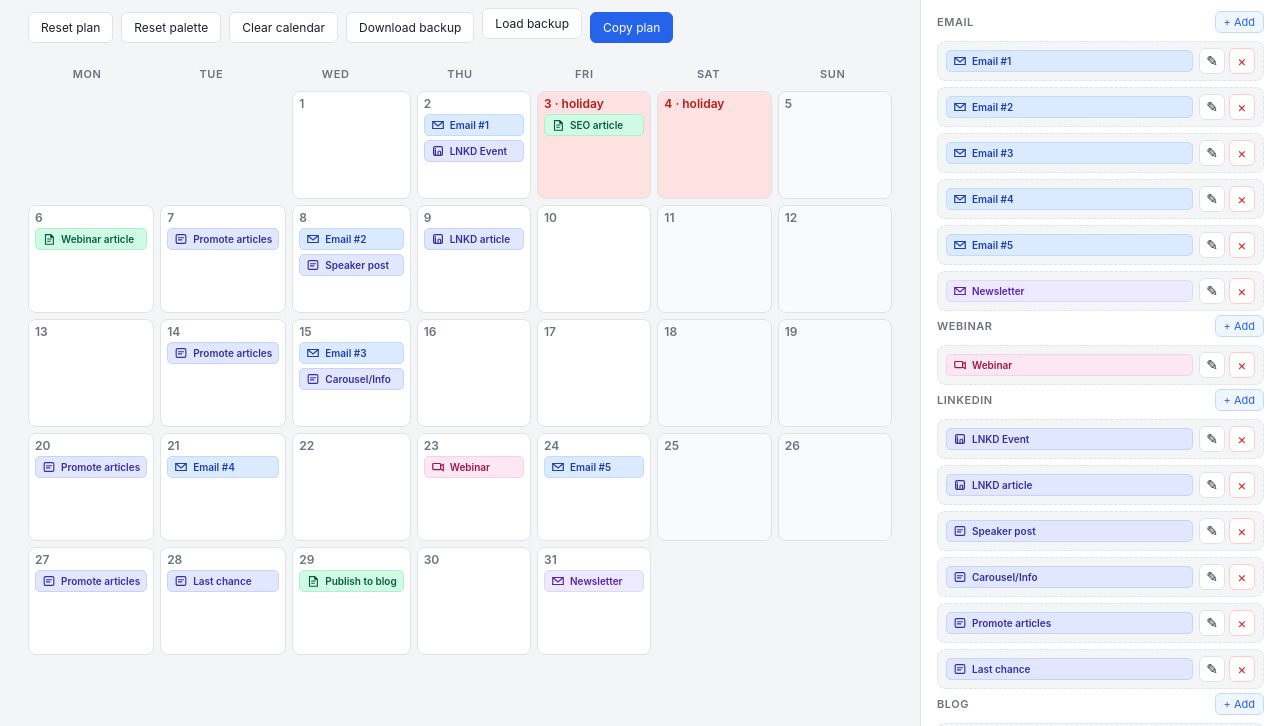
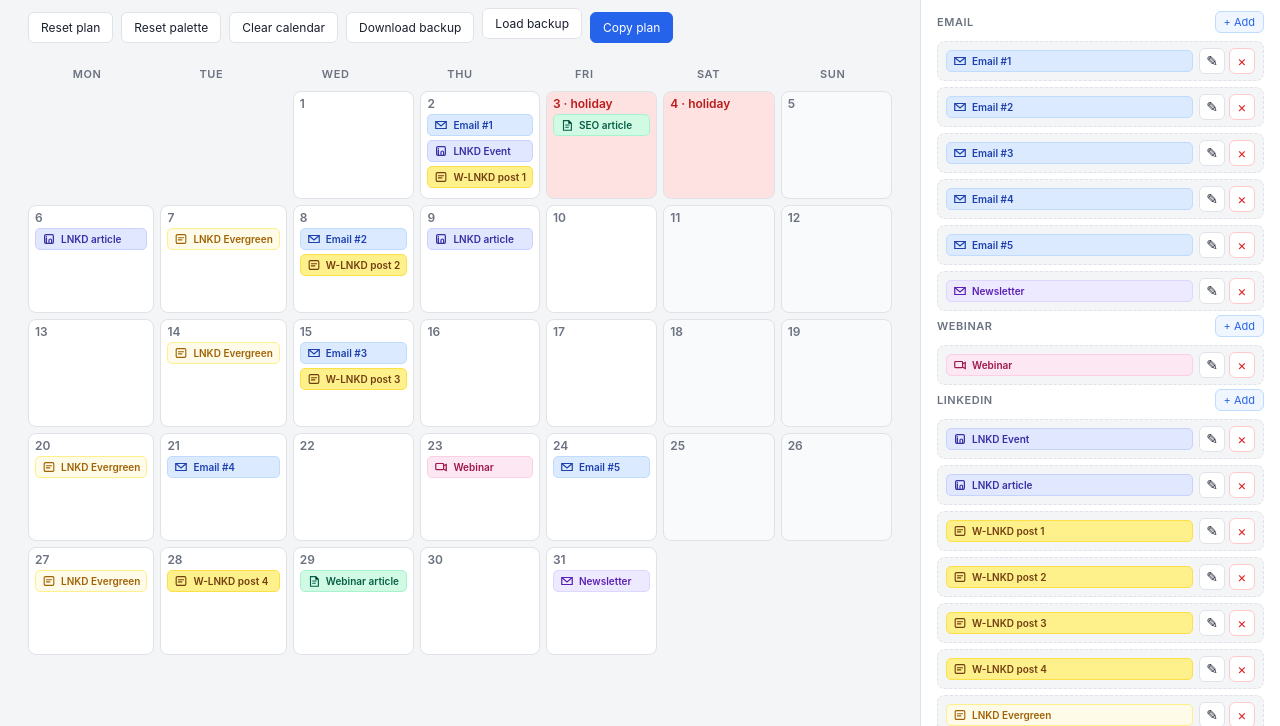
Before and after one commit to katevostokova2108-collab/content-calendar-july, a plain HTML site: page index.html in a window 1280 px wide. Shown: the part 74-800 px from the top of the page. Drawn offline with Linux system fonts and the light colour scheme.

Commit message:
v7: add yellow W-LNKD posts and beige Evergreen type, match screenshot plan
Co-authored-by: Cursor <cursoragent@cursor.com>

```diff
--- a/index.html
+++ b/index.html
@@ -361,8 +361,8 @@
   <script>
     const YEAR = 2026;
     const MONTH = 6;
-    const PLAN_KEY = 'content-calendar-july-2026-plan-v6';
-    const PALETTE_KEY = 'content-calendar-july-2026-palette-v3';
+    const PLAN_KEY = 'content-calendar-july-2026-plan-v7';
+    const PALETTE_KEY = 'content-calendar-july-2026-palette-v4';
 
     const HOLIDAYS = new Set(['2026-07-03', '2026-07-04']);
 
@@ -385,13 +385,16 @@
       { id: 'newsletter', label: 'Newsletter — July summary',                  short: 'Newsletter',  icon: 'email',   group: 'Email',    bg: '#ede9fe', text: '#5b21b6', border: '#ddd6fe' },
       // Webinar
       { id: 'webinar',    label: 'Webinar — When You Can\'t Afford to Get It Wrong (live)', short: 'Webinar', icon: 'webinar', group: 'Webinar', bg: '#fce7f3', text: '#9d174d', border: '#fbcfe8' },
-      // LinkedIn
-      { id: 'linkedin-event',           label: 'LinkedIn Event — announcement post',           short: 'LNKD Event',        icon: 'linkedin', group: 'LinkedIn', bg: '#e0e7ff', text: '#3730a3', border: '#c7d2fe' },
-      { id: 'linkedin-article',         label: 'LinkedIn article (native)',                    short: 'LNKD article',      icon: 'linkedin', group: 'LinkedIn', bg: '#e0e7ff', text: '#3730a3', border: '#c7d2fe' },
-      { id: 'linkedin-speaker-post',    label: 'LinkedIn — Speaker focused post',              short: 'Speaker post',      icon: 'post',     group: 'LinkedIn', bg: '#e0e7ff', text: '#3730a3', border: '#c7d2fe' },
-      { id: 'linkedin-topic-carousel',  label: 'LinkedIn — Topic based (Carousel/Infographics)', short: 'Carousel/Info',   icon: 'post',     group: 'LinkedIn', bg: '#e0e7ff', text: '#3730a3', border: '#c7d2fe' },
-      { id: 'linkedin-promote-articles',label: 'LinkedIn — Promote latest 3 articles',         short: 'Promote articles',  icon: 'post',     group: 'LinkedIn', bg: '#e0e7ff', text: '#3730a3', border: '#c7d2fe' },
-      { id: 'linkedin-last-chance',     label: 'LinkedIn — Last chance (recording)',            short: 'Last chance',       icon: 'post',     group: 'LinkedIn', bg: '#e0e7ff', text: '#3730a3', border: '#c7d2fe' },
+      // LinkedIn — base
+      { id: 'linkedin-event',    label: 'LinkedIn Event — announcement post', short: 'LNKD Event',    icon: 'linkedin', group: 'LinkedIn', bg: '#e0e7ff', text: '#3730a3', border: '#c7d2fe' },
+      { id: 'linkedin-article',  label: 'LinkedIn article (native)',           short: 'LNKD article',  icon: 'linkedin', group: 'LinkedIn', bg: '#e0e7ff', text: '#3730a3', border: '#c7d2fe' },
+      // LinkedIn — webinar promo posts (yellow)
+      { id: 'linkedin-wpost-1',  label: 'LinkedIn — Webinar post 1 (Announcement)',           short: 'W-LNKD post 1', icon: 'post', group: 'LinkedIn', bg: '#fef08a', text: '#713f12', border: '#fde047' },
+      { id: 'linkedin-wpost-2',  label: 'LinkedIn — Webinar post 2 (Speaker focused)',        short: 'W-LNKD post 2', icon: 'post', group: 'LinkedIn', bg: '#fef08a', text: '#713f12', border: '#fde047' },
+      { id: 'linkedin-wpost-3',  label: 'LinkedIn — Webinar post 3 (Carousel/Infographics)',  short: 'W-LNKD post 3', icon: 'post', group: 'LinkedIn', bg: '#fef08a', text: '#713f12', border: '#fde047' },
+      { id: 'linkedin-wpost-4',  label: 'LinkedIn — Webinar post 4 (Last chance)',            short: 'W-LNKD post 4', icon: 'post', group: 'LinkedIn', bg: '#fef08a', text: '#713f12', border: '#fde047' },
+      // LinkedIn — evergreen (beige)
+      { id: 'linkedin-evergreen', label: 'LinkedIn — Evergreen post (promote latest articles)', short: 'LNKD Evergreen', icon: 'post', group: 'LinkedIn', bg: '#fefce8', text: '#a16207', border: '#fef08a' },
       // Blog
       { id: 'blog-seo',             label: 'SEO article — blog publish',          short: 'SEO article',       icon: 'blog', group: 'Blog', bg: '#d1fae5', text: '#065f46', border: '#a7f3d0' },
       { id: 'blog-webinar-article', label: 'Webinar based article — blog',        short: 'Webinar article',   icon: 'blog', group: 'Blog', bg: '#d1fae5', text: '#065f46', border: '#a7f3d0' },
@@ -400,21 +403,21 @@
     ];
 
     const DEFAULT_PLAN = {
-      '2026-07-02': ['email-1', 'linkedin-event'],
+      '2026-07-02': ['email-1', 'linkedin-event', 'linkedin-wpost-1'],
       '2026-07-03': ['blog-seo'],
-      '2026-07-06': ['blog-webinar-article'],
-      '2026-07-07': ['linkedin-promote-articles'],
-      '2026-07-08': ['email-2', 'linkedin-speaker-post'],
+      '2026-07-06': ['linkedin-article'],
+      '2026-07-07': ['linkedin-evergreen'],
+      '2026-07-08': ['email-2', 'linkedin-wpost-2'],
       '2026-07-09': ['linkedin-article'],
-      '2026-07-14': ['linkedin-promote-articles'],
-      '2026-07-15': ['email-3', 'linkedin-topic-carousel'],
-      '2026-07-20': ['linkedin-promote-articles'],
+      '2026-07-14': ['linkedin-evergreen'],
+      '2026-07-15': ['email-3', 'linkedin-wpost-3'],
+      '2026-07-20': ['linkedin-evergreen'],
       '2026-07-21': ['email-4'],
       '2026-07-23': ['webinar'],
       '2026-07-24': ['email-5'],
-      '2026-07-27': ['linkedin-promote-articles'],
-      '2026-07-28': ['linkedin-last-chance'],
-      '2026-07-29': ['blog-publish'],
+      '2026-07-27': ['linkedin-evergreen'],
+      '2026-07-28': ['linkedin-wpost-4'],
+      '2026-07-29': ['blog-webinar-article'],
       '2026-07-31': ['newsletter'],
     };
 
```
